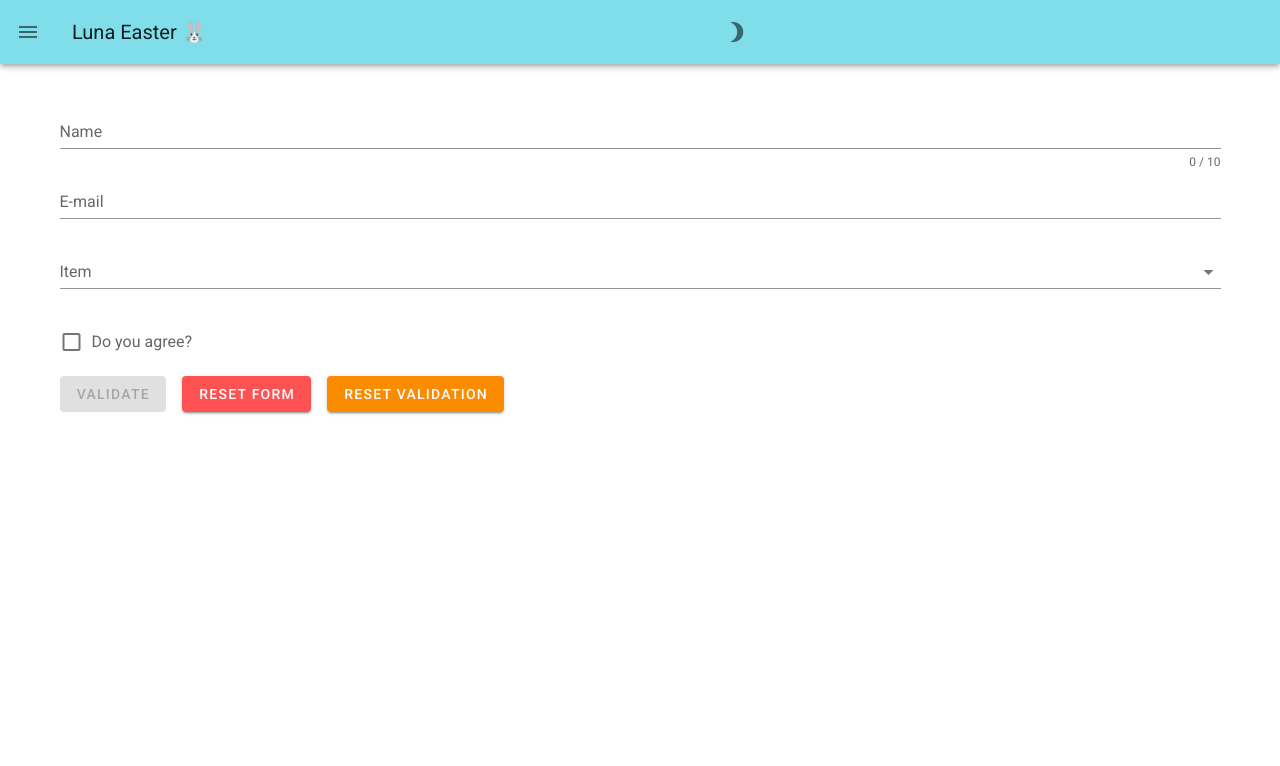
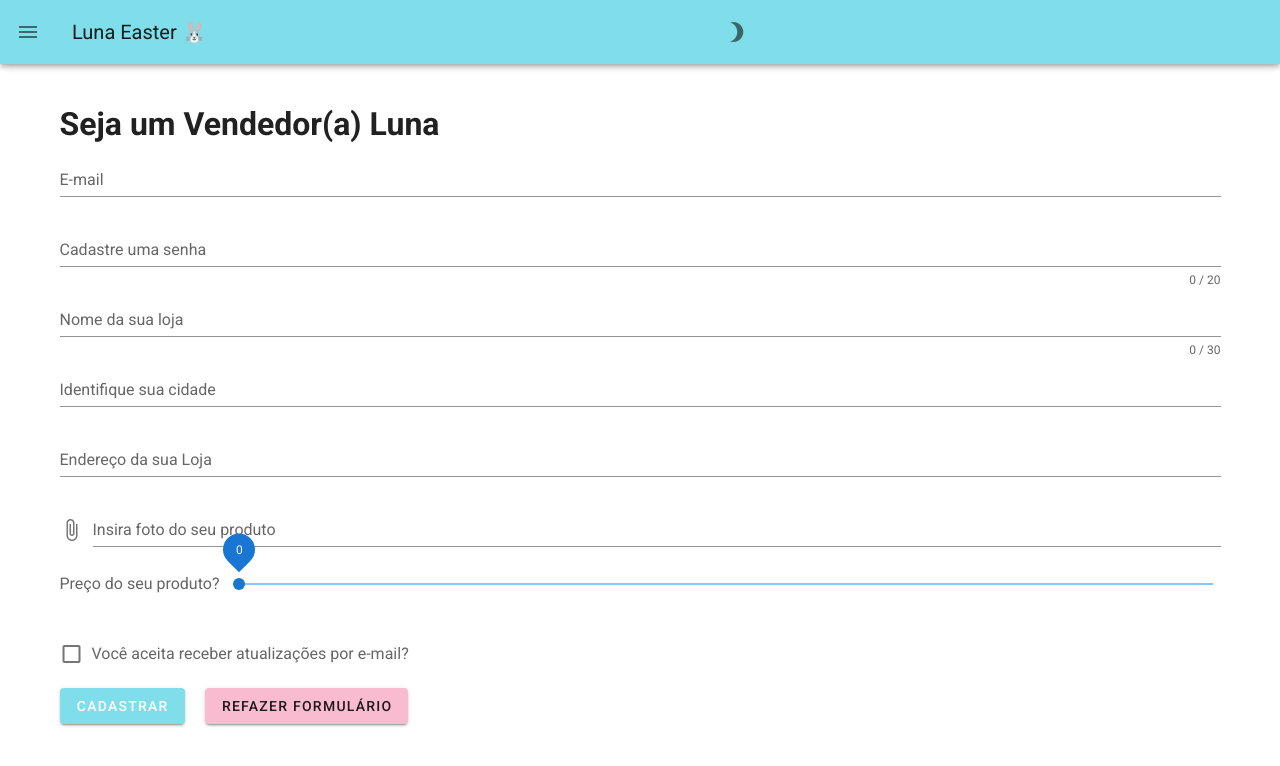
Before and after one commit to Saikim13/HackatonIterisGrupo24, a Vue app in the folder projeto_pascoa/: page /#/Vendedor in a window 1280 px wide. Shown: the top 766 px of the page. Built offline with nearby package versions, Linux system fonts and the light colour scheme.

Commit message:
Cadastro Vendedor atualizado e rota HomeView att

```diff
--- a/projeto_pascoa/src/views/CadastroVendedor.vue
+++ b/projeto_pascoa/src/views/CadastroVendedor.vue
@@ -1,17 +1,11 @@
 <template>
     <v-container>
+        <h1 class="form-container">Seja um Vendedor(a) Luna</h1>
          <v-form
             ref="form"
             v-model="valid"
             lazy-validation
         >
-            <v-text-field
-            v-model="name"
-            :counter="10"
-            :rules="nameRules"
-            label="Name"
-            required
-            ></v-text-field>
 
             <v-text-field
             v-model="email"
@@ -20,50 +14,136 @@
             required
             ></v-text-field>
 
-            <v-select
-            v-model="select"
-            :items="items"
-            :rules="[v => !!v || 'Item is required']"
-            label="Item"
+
+            <v-text-field
+            type="password"
+            v-model="senha"
+            :counter="20"
+            :rules="SenhaRules"
+            label="Cadastre uma senha"
             required
-            ></v-select>
+            ></v-text-field>
+
+            <v-text-field
+            v-model="nome"
+            :counter="30"
+            :rules="nameRules"
+            label="Nome da sua loja"
+            required
+            ></v-text-field>
+
+            <v-text-field
+            v-model="cidade"
+            label="Identifique sua cidade"
+            required
+            ></v-text-field>
+
+
+            <v-text-field
+            v-model="endereco"
+            label="Endereço da sua Loja"
+            required
+            ></v-text-field>
+
+                        <v-file-input
+            accept="image/*"
+            label="Insira foto do seu produto"
+            >
+            </v-file-input>
+
+
+            <v-slider
+                v-model="value"
+                :rules="rules"
+                label="Preço do seu produto?"
+                step="1"
+                max="200"
+                thumb-label="always"
+                ticks
+            ></v-slider>
 
             <v-checkbox
             v-model="checkbox"
-            :rules="[v => !!v || 'You must agree to continue!']"
-            label="Do you agree?"
-            required
+            label="Você aceita receber atualizações por e-mail?"
             ></v-checkbox>
 
+            <v-dialog
+            v-model="dialog"
+            width="500"
+            >
+            <template v-slot:activator="{ on, attrs }">
                 <v-btn
-            :disabled="!valid"
-            color="success"
-            class="mr-4"
-            @click="validate"
+                color="cyan lighten-3"
+                dark
+                v-bind="attrs"
+                v-on="on"
+                class="mr-5"
                 >
-            Validate
+                Cadastrar
                 </v-btn>
+            </template>
 
+            <v-card>
+                <v-card-title class="text-h5 text-black text-center">
+                Digite o código enviado para o seu celular
+                </v-card-title>
+
+                <div class="ma-auto" style="max-width: 260px">
+                    <v-otp-input
+                    v-model="otp"
+                    type="password"
+                    length="5"
+                    dark
+                    ></v-otp-input>
+                </div>
+            </v-card>
+        </v-dialog>
             <v-btn
-            color="error"
+            color="pink lighten-4"
             class="mr-4"
             @click="reset"
             >
-            Reset Form
+            Refazer Formulário
             </v-btn>
 
-            <v-btn
-            color="warning"
-            @click="resetValidation"
-            >
-            Reset Validation
-            </v-btn>
         </v-form>
+
     </v-container>
+
 </template>
 
 <script>
 export default {
+    data: () => ({
+      dialog: false,
+      valid: true,
+      name: '',
+      nameRules: [
+        v => !!v || 'Nome é obrigatório',
+        v => (v && v.length <= 30) || 'O nome deve ter menos de 30 caracteres',
+      ],
+      email: '',
+      emailRules: [
+        v => !!v || 'E-mail é obrigatório',
+        v => /.+@.+\..+/.test(v) || 'E-mail deve ser válido',
+      ],
+      SenhaRules: [
+        v => !!v || 'senha é obrigatória',
+        v => (v && v.length <= 20) || 'A senha deve ter no máximo 20 caracteres',
+      ],
+      checkbox: false,
+    }),
 
+    methods: {
+      validate () {
+        this.$refs.form.validate()
+      },
+      reset () {
+        this.$refs.form.reset()
+      },
+      resetValidation () {
+        this.$refs.form.resetValidation()
+      },
+    },
 }
 </script>
--- a/projeto_pascoa/src/views/HomeView.vue
+++ b/projeto_pascoa/src/views/HomeView.vue
@@ -26,7 +26,7 @@
         <v-btn @click="$router.push({path: '/Ovos'})">Ovos disponíveis</v-btn>
       </v-card-actions>
       <v-card-actions class="justify-center">
-        <v-btn @click="$router.push({path: '/Usuario'})">Seja um vendedor(a)</v-btn>
+        <v-btn @click="$router.push({path: '/Vendedor'})">Seja um vendedor(a)</v-btn>
       </v-card-actions>
     </v-card>
   </v-app>
```
Lines whose indentation alone changed are shown as unchanged.
